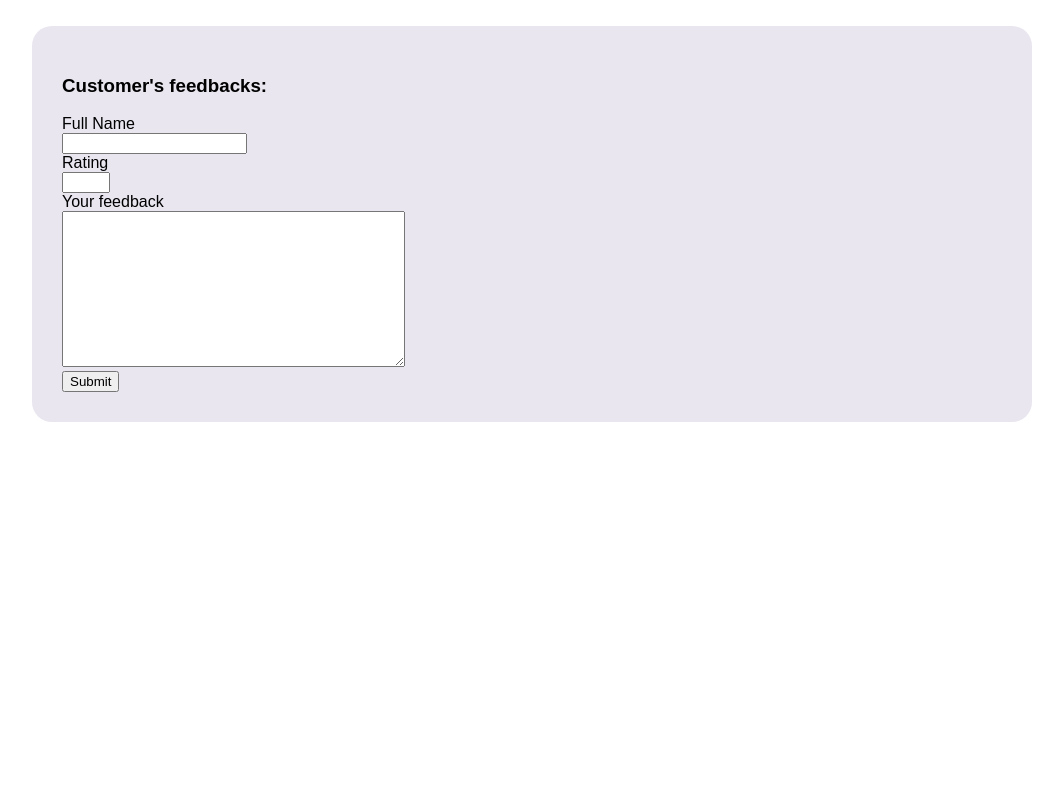
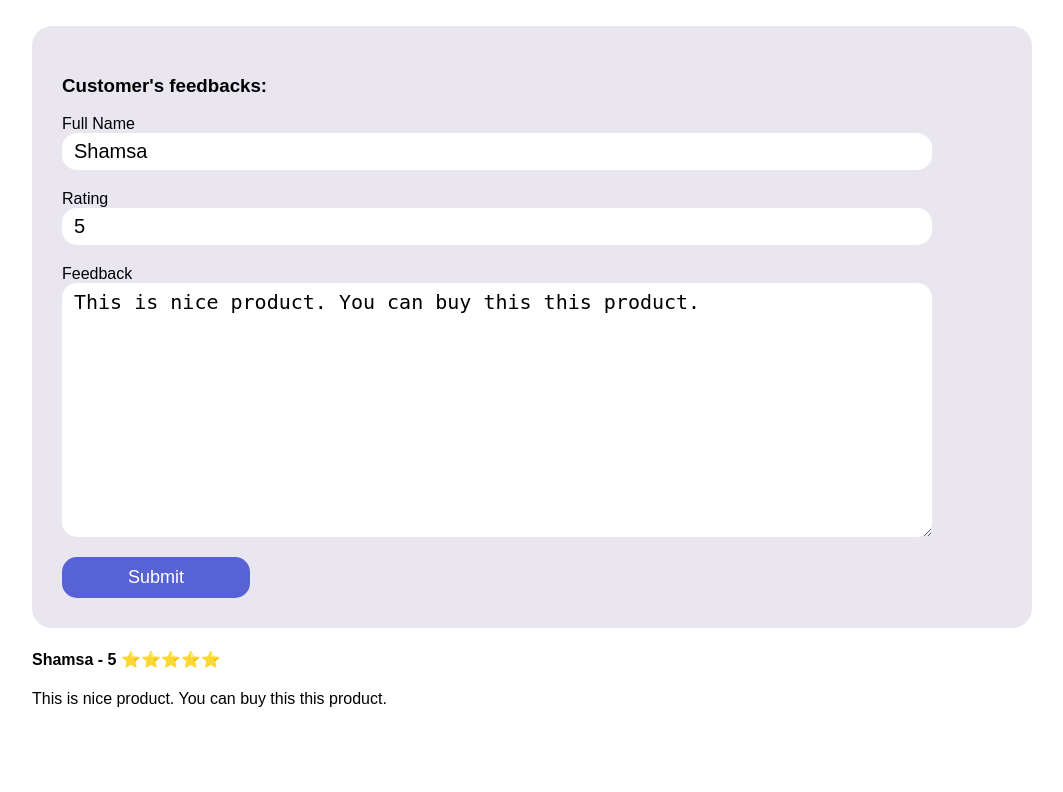
Before and after one commit to Tahira-Qadir/myshop, a Django app: page /products/1/1 in a window 1280 px wide. Shown: the part 374-1166 px from the top of the page, without its empty margins (108-1171 px from the left). Before the commit the page ends 796 px from the top, so only its background shows below. Run offline with Django 5.2, Linux system fonts and the light colour scheme; data comes from the database, SQL or seed files in the repository; both versions use the stored data as it was after the commit.

Commit message:
Storing data on Database, Model forms, updating existing objects

```diff
--- a/products/admin.py
+++ b/products/admin.py
@@ -1,5 +1,5 @@
 from django.contrib import admin
-from .models import Product, Brand, Address, Category
+from .models import Product, Brand, Address, Category, Feedback
 
 # Register your models here.
 
@@ -13,4 +13,5 @@ class ProductAdmin(admin.ModelAdmin):
 admin.site.register(Brand)
 admin.site.register(Address)
 admin.site.register(Category)
+admin.site.register(Feedback)
 admin.site.register(Product, ProductAdmin)
--- a/products/forms.py
+++ b/products/forms.py
@@ -1,6 +1,18 @@
 from django import forms
+from .models import Feedback
 
+"""
 class FeedbackForm(forms.Form):
     name = forms.CharField(required=True, label="Full Name", max_length= 20, error_messages={"required":"You forgot to add your name", "max_length":"This is name is too long , make it shorter"})
     rating = forms.IntegerField(min_value=1, max_value=5)
     text = forms.CharField(label="Your feedback", widget=forms.Textarea, max_length=300)
+
+"""
+
+class FeedbackForm(forms.ModelForm):
+    class Meta:
+        model = Feedback
+        fields = ['name', 'rating', 'text']
+        labels = {'name':'Full Name', 'text':'Feedback'}
+        # fields = "__all__"
+        # exclude = ['product']
--- a/products/models.py
+++ b/products/models.py
@@ -18,18 +18,6 @@ class Brand(models.Model):
 
     def __str__(self):
         return self.title
-
-# class Shirt(models.Model):
-#     title = models.CharField(max_length=70)
-#     price = models.PositiveIntegerField()
-#     # Updating Models
-#     brand = models.ForeignKey(Brand, on_delete=models.CASCADE, null=True)  # one-to-many relationship with Brand model
-#     price = models.PositiveIntegerField()
-#     description = models.TextField(blank=True)          # 2nd way blank=True
-#     is_bestselller = models.BooleanField(default=False) # 3rd way default=False
-
-#     def __str__(self):
-#         return self.title
 
 class Category(models.Model):
     title = models.CharField(max_length=50)
@@ -57,3 +45,12 @@ class Product(models.Model):
         super().save(*args, **kargs)
         self.slug = self.id
         super().save(*args, **kargs)
+
+class Feedback(models.Model):
+    name = models.CharField(max_length=50)
+    rating = models.PositiveIntegerField()
+    product = models.ForeignKey(Product, on_delete=models.CASCADE)
+    text = models.TextField()
+
+    def __str__(self):
+        return f"{self.product} - Rating{self.rating}"
--- a/products/static/products/product.css
+++ b/products/static/products/product.css
@@ -65,3 +65,36 @@ header img{     padding-top: 12px;}
     border-radius: 20px;
     margin-top: 30px;
 }
+
+/* ---------------- Feedback Form ---------------- */
+#feedback input, #feedback textarea{
+    width: 90%;
+    display: block;
+    font-size: 20px;
+    padding: 7px 12px;
+    margin-bottom: 20px;
+    border: none;
+    border-radius: 15px;
+}
+
+#feedback label{
+    font-weight: 300;
+    display: block;
+    margin-bottom: 5px;
+}
+
+#feedback button{
+    border: none;
+    border-radius: 15px;
+    background-color: #5762D5;
+    color: white;
+    font-size: 18px;
+    padding: 10px 30px;
+    width: 20%;
+    cursor: pointer;
+    transition-duration: 0.3s;
+}
+
+#feedback button:hover{
+    background-color: #344cd4;
+}
--- a/products/templates/products/product.html
+++ b/products/templates/products/product.html
@@ -34,8 +34,8 @@
             <form method="POST">
                 {% csrf_token %}
                 {% for field in form %}
-                    {{field.label}} <br>
-                    {{field}} <br>
+                    {{field.label}}
+                    {{field}}
 
                     {% comment %} {% if field.help_text %}
                     <p>{{field.help_text}}</p>
@@ -49,6 +49,19 @@
                 <button type="submit">Submit</button>
             </form>
         </section>
+        <section>
+            {% for review in reviews %}
+            <h4>{{review.name}} - {{review.rating}}
+                {% if review.rating == 5 %}   ⭐⭐⭐⭐⭐
+                {% elif review.rating == 4 %} ⭐⭐⭐⭐
+                {% elif review.rating == 3 %} ⭐⭐⭐
+                {% elif review.rating == 2 %} ⭐⭐
+                {% else %}                     ⭐
+                {% endif %}
+            </h4>
+            <p>{{review.text}}</p><br>
+            {% endfor %}
+        </section>
     </div>
 
 {%endblock%}
--- a/products/views.py
+++ b/products/views.py
@@ -1,6 +1,6 @@
 from django.http import HttpResponse
 from django.shortcuts import render
-from .models import Product
+from .models import Product, Feedback
 
 from django.contrib import messages
 from .forms import FeedbackForm
@@ -22,20 +22,31 @@ def product_cat(request, product):
 
 def product_page(request, product_brand, product_slug):
     product = Product.objects.get(slug = product_slug)
-    form = FeedbackForm()
+    my_feedback = Feedback.objects.get(product=product, id =1)
+    form = FeedbackForm(instance=my_feedback)
+    reviews = Feedback.objects.filter(product = product)
     if request.method == "GET":
         return render(request, "products/product.html", {
             "product": product,
-            "form":form
+            "form":form,
+            "reviews": reviews,
             })
     else:
-        form = FeedbackForm(request.POST)
+        form = FeedbackForm(request.POST, instance=my_feedback)
         if form.is_valid():
-            print(form.cleaned_data)
+            form.save()
+            # feedback = Feedback(
+            #     name = form.cleaned_data["name"],
+            #     rating = form.cleaned_data["rating"],
+            #     product = product,
+            #     text = form.cleaned_data["text"]
+            # )
+            # feedback.save()
             messages.success(request, "Your Feedback was submitted successfully.")
-            form = FeedbackForm()
+            # form = FeedbackForm()
 
         return render(request, "products/product.html", {
             "product": product,
-            "form":form
+            "form":form,
+            # "reviews": reviews,
             })
```
Also changed, not shown: db.sqlite3, products/migrations/0019_feedback.py (added), products/migrations/0020_delete_feedback.py (added), products/migrations/0021_feedback.py (added).
